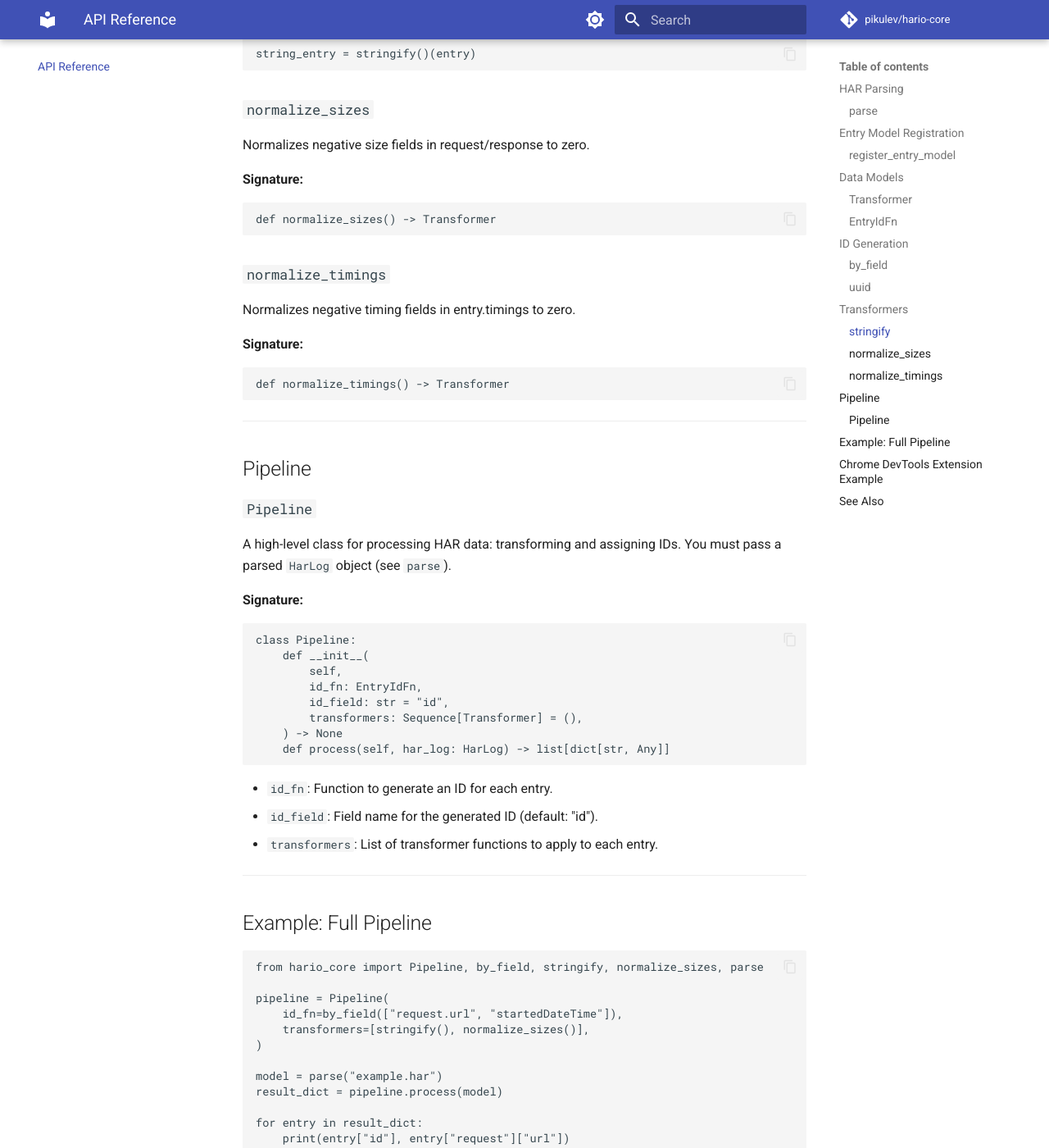
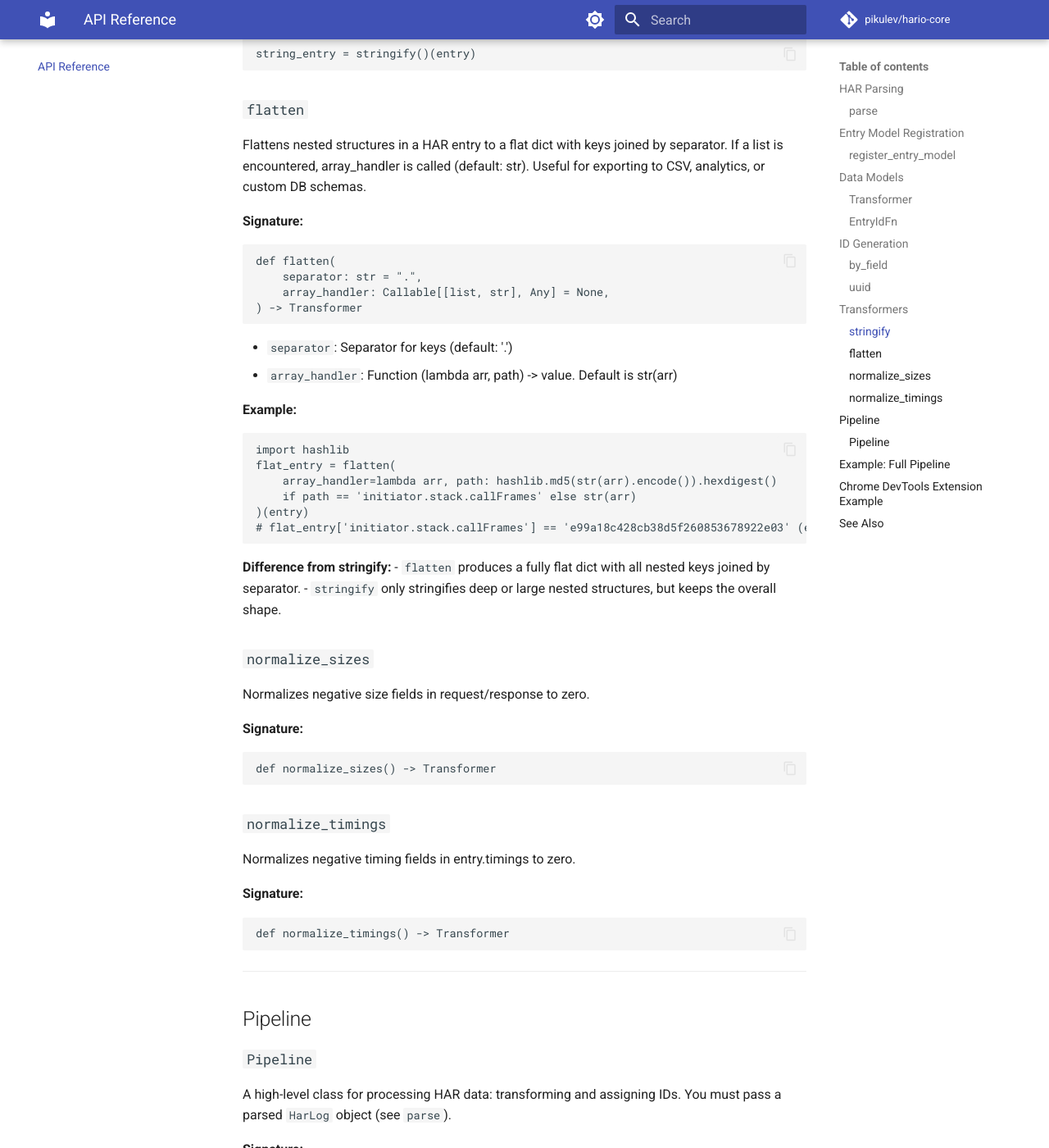
Before and after one commit to pikulev/hario-core, an MkDocs documentation site: the page built from docs/api.md, in a window 1280 px wide and 1400 px high, scrolled down 3730 px. Shown: the whole window at 82% size. Built offline with MkDocs 1.6.1 and Material for MkDocs 9.7.7, drawn with Linux system fonts in a browser that asks for light colours; comment, search, counter and statistics services are not loaded; some of the changed text lies outside the part shown.

Commit message:
feat(transform): add new flatten fn

````diff
--- a/docs/api.md
+++ b/docs/api.md
@@ -160,6 +160,34 @@ def stringify(
 string_entry = stringify()(entry)
 ```
 
+### `flatten`
+
+Flattens nested structures in a HAR entry to a flat dict with keys joined by separator. If a list is encountered, array_handler is called (default: str). Useful for exporting to CSV, analytics, or custom DB schemas.
+
+**Signature:**
+```python
+def flatten(
+    separator: str = ".",
+    array_handler: Callable[[list, str], Any] = None,
+) -> Transformer
+```
+- `separator`: Separator for keys (default: '.')
+- `array_handler`: Function (lambda arr, path) -> value. Default is str(arr)
+
+**Example:**
+```python
+import hashlib
+flat_entry = flatten(
+    array_handler=lambda arr, path: hashlib.md5(str(arr).encode()).hexdigest()
+    if path == 'initiator.stack.callFrames' else str(arr)
+)(entry)
+# flat_entry['initiator.stack.callFrames'] == 'e99a18c428cb38d5f260853678922e03' (example hash)
+```
+
+**Difference from stringify:**
+- `flatten` produces a fully flat dict with all nested keys joined by separator.
+- `stringify` only stringifies deep or large nested structures, but keeps the overall shape.
+
 ### `normalize_sizes`
 
 Normalizes negative size fields in request/response to zero.
@@ -207,11 +235,11 @@ class Pipeline:
 ## Example: Full Pipeline
 
 ```python
-from hario_core import Pipeline, by_field, stringify, normalize_sizes, parse
+from hario_core import Pipeline, by_field, stringify, flatten, normalize_sizes, parse
 
 pipeline = Pipeline(
     id_fn=by_field(["request.url", "startedDateTime"]),
-    transformers=[stringify(), normalize_sizes()],
+    transformers=[stringify(), flatten(), normalize_sizes()],
 )
 
 model = parse("example.har")
````
Also changed, not shown: docs/index.md (+4 -4 lines), 2 other files.
